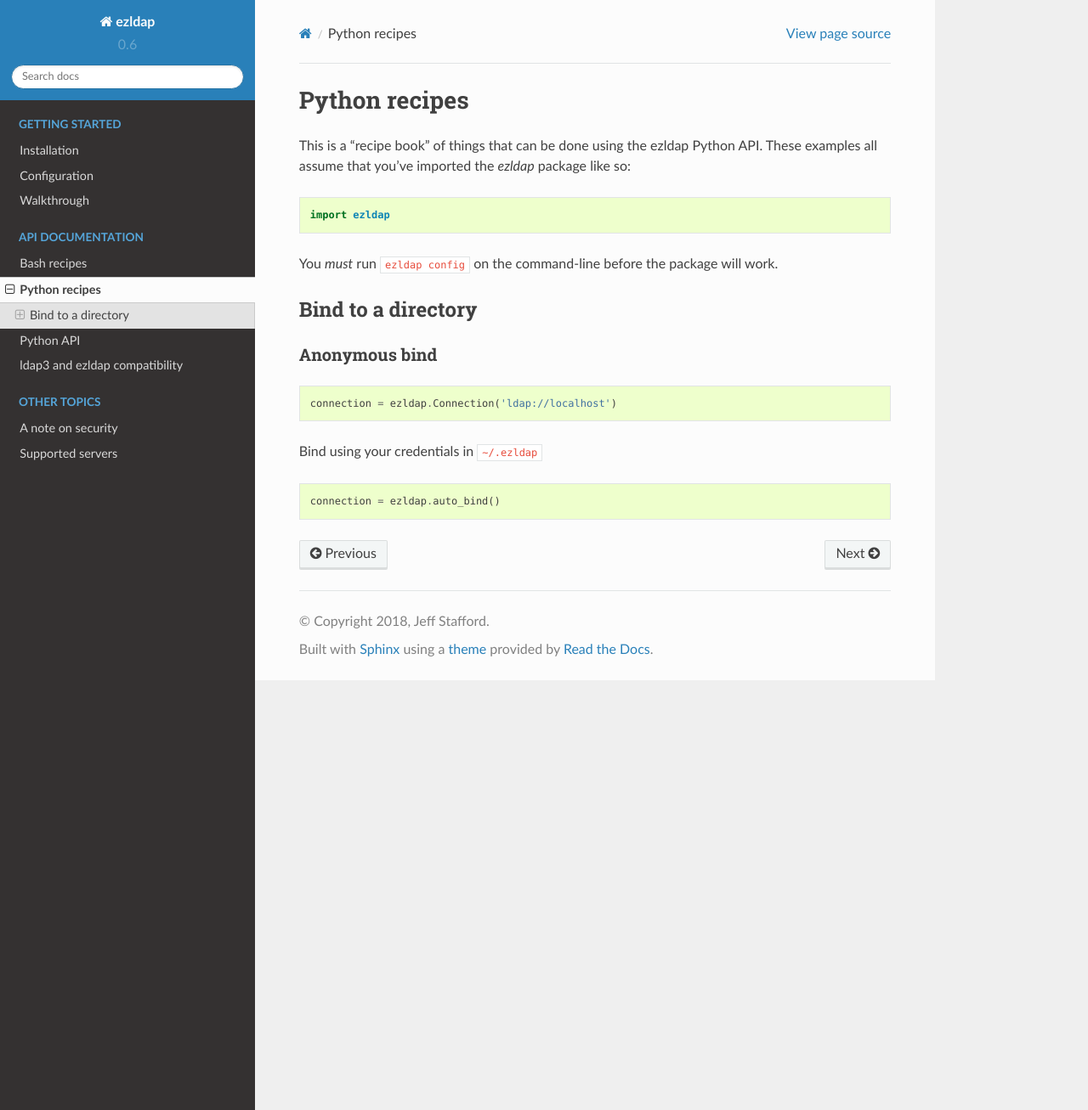
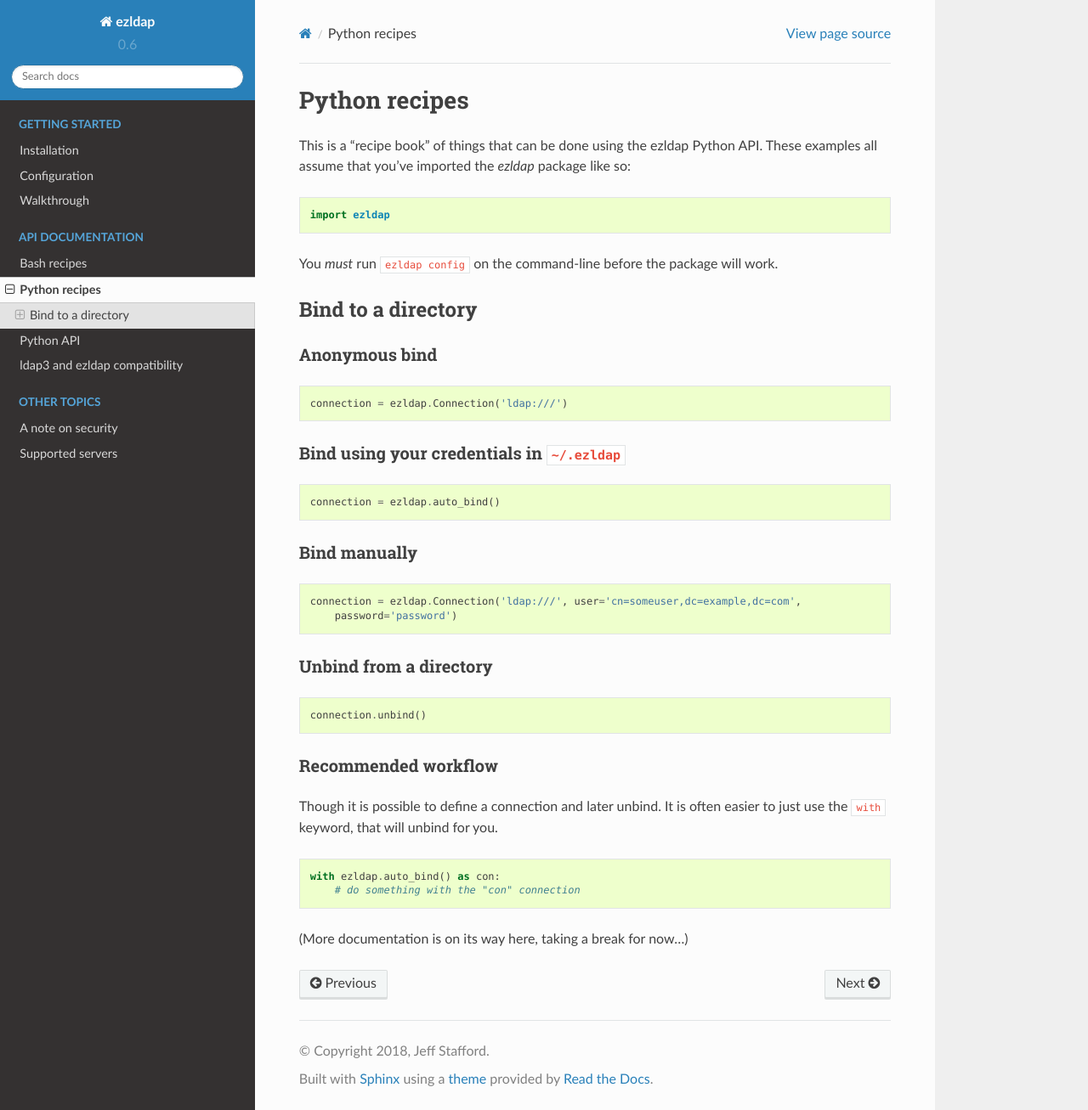
Before and after one commit to jstaf/ezldap, a Sphinx documentation site: the page built from docs/python_recipes.rst, in a window 1280 px wide and 1307 px high. Shown: the whole window at 85% size. Built offline with Sphinx 7.4.7 and the Read the Docs theme 2.0.0, drawn with Linux system fonts in a browser that asks for light colours.

Commit message:
start python recipes

```diff
--- a/docs/python_recipes.rst
+++ b/docs/python_recipes.rst
@@ -19,10 +19,39 @@ Anonymous bind
 
 ::
 
-  connection = ezldap.Connection('ldap://localhost')
+  connection = ezldap.Connection('ldap:///')
 
 Bind using your credentials in ``~/.ezldap``
+------------------------------------------------
 
 ::
 
   connection = ezldap.auto_bind()
+
+Bind manually
+-------------------------------------
+
+::
+
+  connection = ezldap.Connection('ldap:///', user='cn=someuser,dc=example,dc=com',
+      password='password')
+
+Unbind from a directory
+-----------------------------
+
+::
+
+  connection.unbind()
+
+Recommended workflow
+------------------------------
+
+Though it is possible to define a connection and later unbind.
+It is often easier to just use the ``with`` keyword, that will unbind for you.
+
+::
+
+  with ezldap.auto_bind() as con:
+      # do something with the "con" connection
+
+(More documentation is on its way here, taking a break for now...)
```
